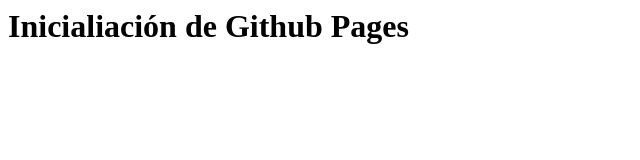
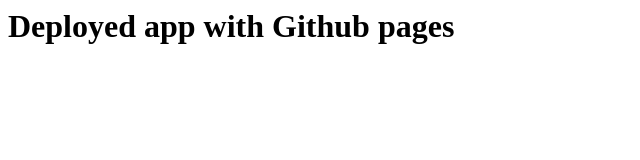
Before and after one commit to PruebasDeSoftwareSIC/Clase-Marzo09, a plain HTML site: page index.html in a window 1280 px wide. Shown: the whole page, without its empty margins (0-640 px from the left). Drawn offline with Linux system fonts and the light colour scheme.

Commit message:
deploy: ac6bccd36e1162a306f4d0160dee84a877b21f1c

```diff
--- a/index.html
+++ b/index.html
@@ -1 +1,5 @@
-<h1>Inicialiación de Github Pages</h1>
+<html>
+    <body>
+        <h1>Deployed app with Github pages</h1>
+    </body>
+</html>
```
Also changed, not shown: 1 other file.
